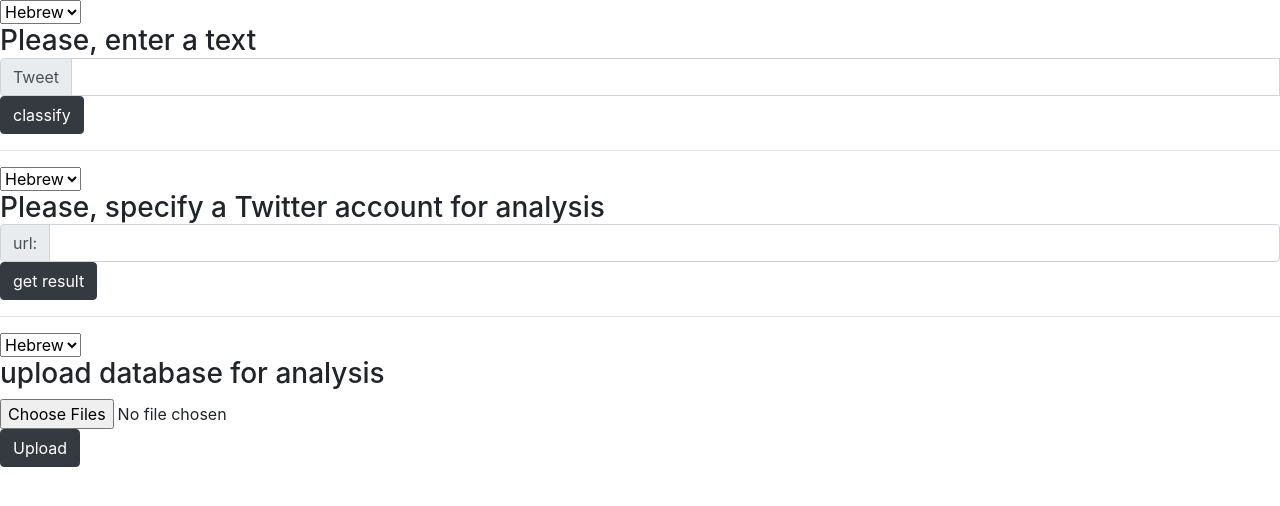
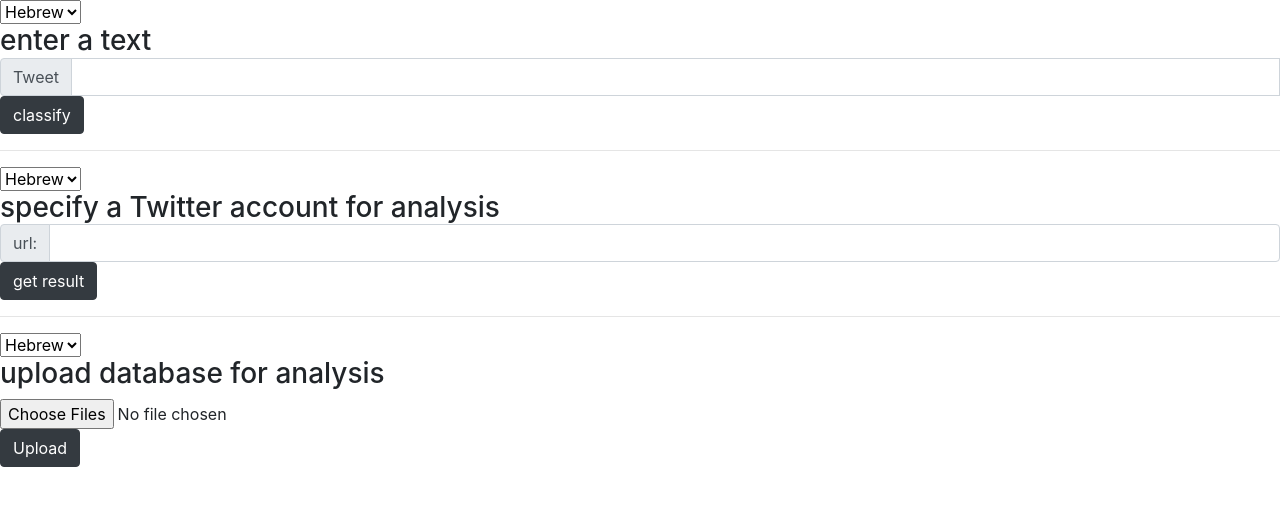
Before and after one commit to Yaserni/offlang-app, a Flask app: page / in a window 1280 px wide. Shown: the part 56-562 px from the top of the page. Run offline with Flask 2, Linux system fonts and the light colour scheme.

Commit message:
remove some words

```diff
--- a/templates/index.html
+++ b/templates/index.html
@@ -14,7 +14,7 @@
     </div>
 
     <div class="userInputClassfiy">
-        <h3>Please, enter a text</hr3>
+        <h3>enter a text</hr3>
             <div class="input-group flex-nowrap">
                 <div class="input-group-prepend">
                     <span class="input-group-text" id="addon-wrapping">Tweet</span>
@@ -39,7 +39,7 @@
     </div>
 
     <div class="profileClassify">
-        <h3>Please, specify a Twitter account for analysis</hr3>
+        <h3>specify a Twitter account for analysis</hr3>
             <div class="input-group flex-nowrap">
                 <div class="input-group-prepend">
                     <span class="input-group-text" id="addon-wrapping">url:</span>
```
